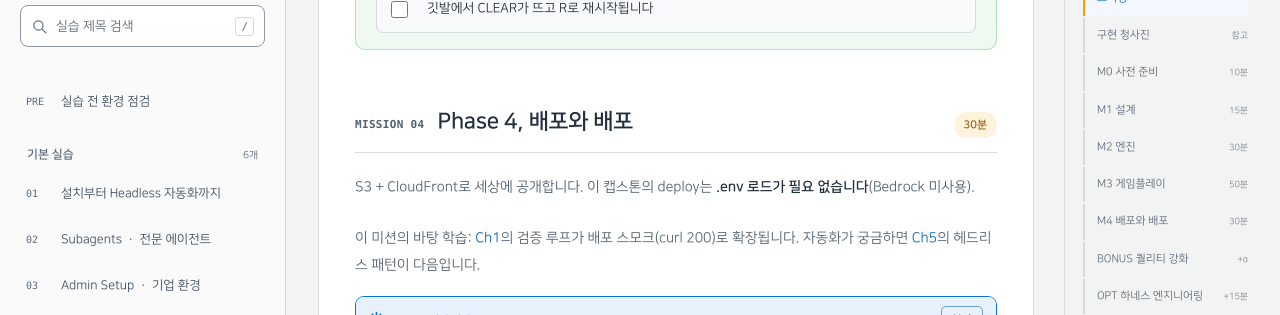
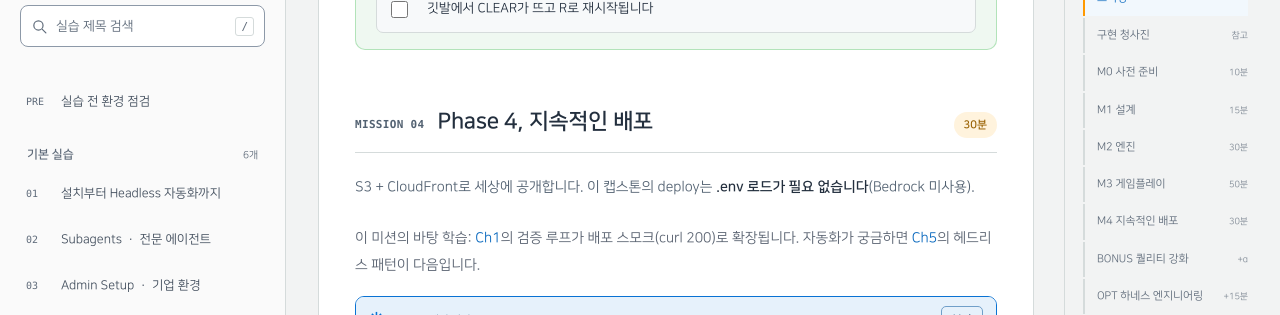
Before and after one commit to whchoi98/whchoi98.github.io, a Jekyll site: the page ccw-hands-on-lab/ClaudeCode_Capstone1_HandsOnLab.html, which Jekyll copies as it is, in a window 1280 px wide and 900 px high, scrolled down 8392 px. Shown: the part 151-466 px from the top of the window. Built offline with Jekyll 4.4.1, drawn with Linux system fonts in a browser that asks for light colours.

Commit message:
docs(lab): rename Capstone 1 and 3 deploy mission titles to 지속적인 배포

```diff
--- a/ccw-hands-on-lab/ClaudeCode_Capstone1_HandsOnLab.html
+++ b/ccw-hands-on-lab/ClaudeCode_Capstone1_HandsOnLab.html
@@ -349,7 +349,7 @@ XXXX...XXXXX...XXXXXXXXXXXXXX...XXXXXXXX..XXXXXXXXXX</code></pre>
 </div>
 </section>
 <section class="task" id="m4">
-<div class="task-head"><span class="task-num">MISSION 04</span><h2>Phase 4, 배포와 배포</h2><span class="time-badge">30분</span></div>
+<div class="task-head"><span class="task-num">MISSION 04</span><h2>Phase 4, 지속적인 배포</h2><span class="time-badge">30분</span></div>
 <p class="task-goal">S3 + CloudFront로 세상에 공개합니다. 이 캡스톤의 deploy는 <strong>.env 로드가 필요 없습니다</strong>(Bedrock 미사용).</p>
 <p class="body" style="color:#A6ABBE">이 미션의 바탕 학습: <a href="ClaudeCode_Ch1_HandsOnLab.html" style="color:#c9a2ff">Ch1</a>의 검증 루프가 배포 스모크(curl 200)로 확장됩니다. 자동화가 궁금하면 <a href="ClaudeCode_Ch5_HandsOnLab.html" style="color:#c9a2ff">Ch5</a>의 헤드리스 패턴이 다음입니다.</p>
 <div class="code-wrap prompt" data-code-kind="prompt">
@@ -597,7 +597,7 @@ claude plugin list</code></pre>
 <a data-nav="m1" data-toc-link="" href="#m1"><span class="dot"></span>M1 설계<span class="nav-time">15분</span></a>
 <a data-nav="m2" data-toc-link="" href="#m2"><span class="dot"></span>M2 엔진<span class="nav-time">30분</span></a>
 <a data-nav="m3" data-toc-link="" href="#m3"><span class="dot"></span>M3 게임플레이<span class="nav-time">50분</span></a>
-<a data-nav="m4" data-toc-link="" href="#m4"><span class="dot"></span>M4 배포와 배포<span class="nav-time">30분</span></a>
+<a data-nav="m4" data-toc-link="" href="#m4"><span class="dot"></span>M4 지속적인 배포<span class="nav-time">30분</span></a>
 <a data-nav="gq" data-toc-link="" href="#gq"><span class="dot"></span>BONUS 퀄리티 강화<span class="nav-time">+α</span></a>
 <a data-nav="opt-h" data-toc-link="" href="#opt-h"><span class="dot"></span>OPT 하네스 엔지니어링<span class="nav-time">+15분</span></a>
 <a data-nav="wrapup" data-toc-link="" href="#wrapup"><span class="dot"></span>마무리<span class="nav-time"></span></a>
--- a/ccw-hands-on-lab/ClaudeCode_Capstone3_HandsOnLab.html
+++ b/ccw-hands-on-lab/ClaudeCode_Capstone3_HandsOnLab.html
@@ -480,7 +480,7 @@ Piece가 소유할 것: 캔버스 리사이즈와 DPR 스케일(DPR은 2로 상
 </section>
 <!-- ============================ M5 ============================ -->
 <section class="task" id="m5">
-<div class="task-head"><span class="task-num">MISSION 05</span><h2>Phase 4, 배포와 배포</h2><span class="time-badge">20분</span></div>
+<div class="task-head"><span class="task-num">MISSION 05</span><h2>Phase 4, 지속적인 배포</h2><span class="time-badge">20분</span></div>
 <p class="task-goal">계약을 <strong>기계가 검사</strong>하게 만든 다음, S3 + CloudFront로 전시를 엽니다.</p>
 <p class="body" style="color:#A6ABBE">이 미션의 바탕 학습: <a href="ClaudeCode_Ch1_HandsOnLab.html" style="color:#c9a2ff">Ch1</a>의 검증 루프가 기계 게이트로 승격됩니다. 자동화가 궁금하면 <a href="ClaudeCode_Ch5_HandsOnLab.html" style="color:#c9a2ff">Ch5</a>의 헤드리스 패턴이 다음입니다.</p>
 <div class="step-title"><span class="step-no">1</span>계약 검사기를 만든다</div>
@@ -786,7 +786,7 @@ CDK 배포 스택(bin/, lib/)으로 이루어져 있다. 다음을 하네스에
 <a class="" data-nav="m2" data-toc-link="" href="#m2"><span class="dot"></span>M2 첫 픽셀<span class="nav-time">25분</span></a>
 <a class="" data-nav="m3" data-toc-link="" href="#m3"><span class="dot"></span>M3 계약의 탄생<span class="nav-time">30분</span></a>
 <a class="" data-nav="m4" data-toc-link="" href="#m4"><span class="dot"></span>M4 전시관 배포<span class="nav-time">20분</span></a>
-<a class="" data-nav="m5" data-toc-link="" href="#m5"><span class="dot"></span>M5 배포와 배포<span class="nav-time">20분</span></a>
+<a class="" data-nav="m5" data-toc-link="" href="#m5"><span class="dot"></span>M5 지속적인 배포<span class="nav-time">20분</span></a>
 <a data-nav="gq" data-toc-link="" href="#gq"><span class="dot"></span>BONUS 퀄리티 강화<span class="nav-time">+α</span></a>
 <a class="" data-nav="opt-h" data-toc-link="" href="#opt-h"><span class="dot"></span>OPT 하네스 엔지니어링<span class="nav-time">+15분</span></a>
 <a class="" data-nav="cut" data-toc-link="" href="#cut"><span class="dot"></span>컷라인과 트러블슈팅<span class="nav-time"></span></a>
```
